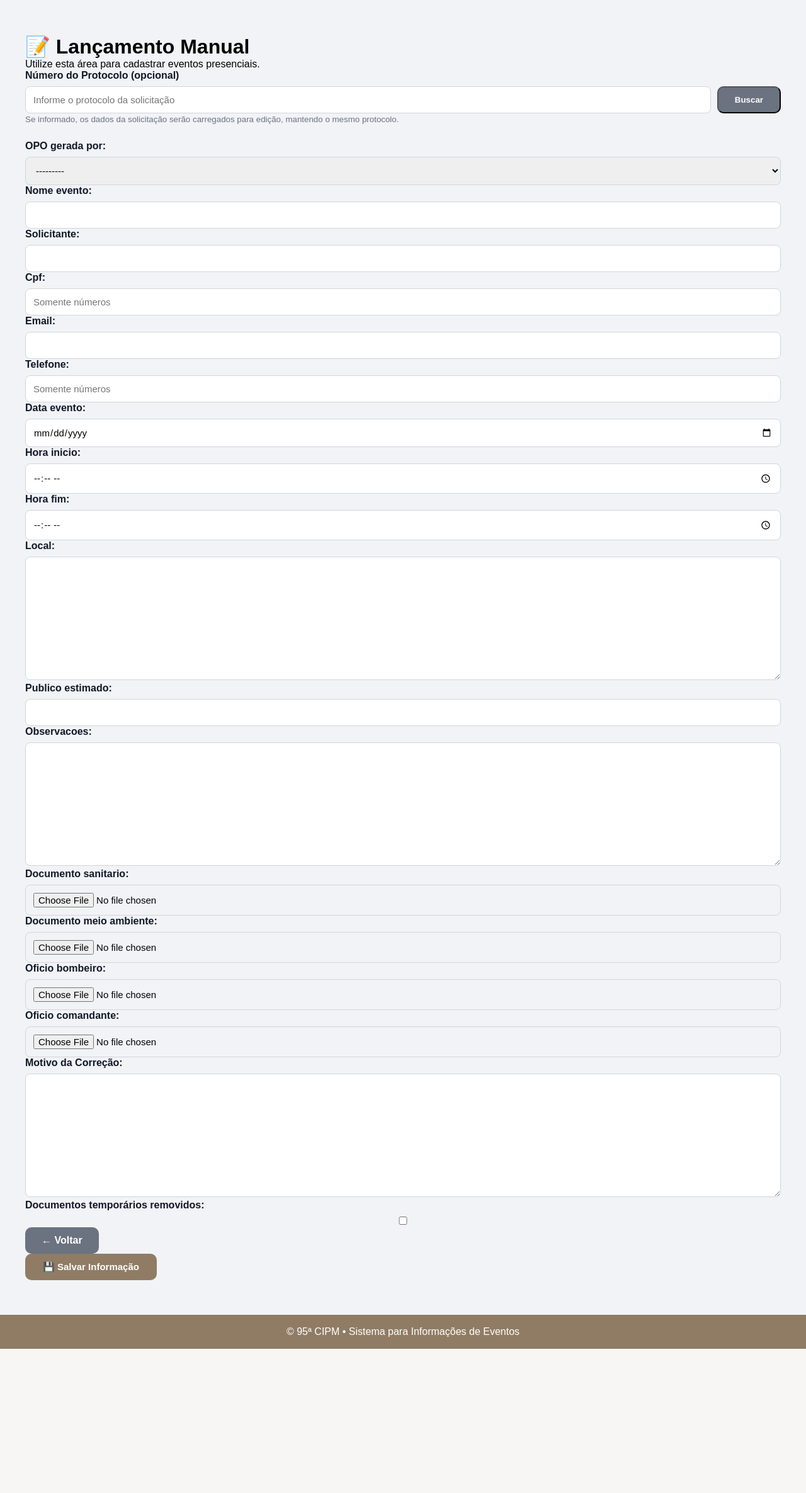
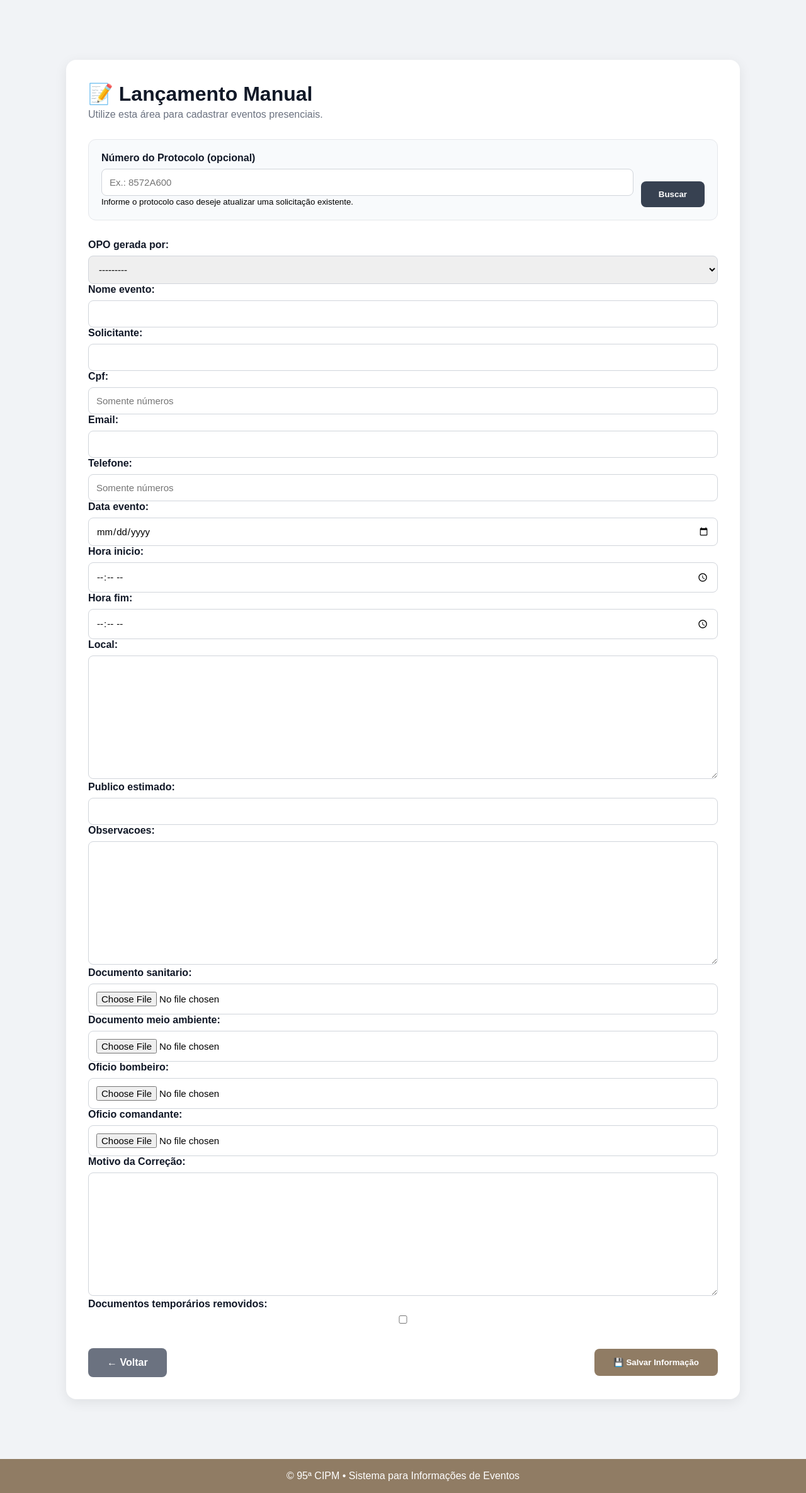
Before and after one commit to Lvieira82/siev95.3, a Django app: page /gestao/lancamento-manual/ in a window 1280 px wide. Shown: the part 74-2445 px from the top of the page at 63% size. Before the commit the page ends 2216 px from the top, so only its background shows below. Run offline with Django 5.2, Linux system fonts and the light colour scheme; a user stored in the database is signed in; data comes from the database, SQL or seed files in the repository.

Commit message:
Update lancamento_manual.html

```diff
--- a/templates/gestao/lancamento_manual.html
+++ b/templates/gestao/lancamento_manual.html
@@ -5,45 +5,46 @@
 
 <style>
 
-.form-card{
+.container-formulario{
+    max-width:1100px;
+    margin:40px auto;
+    padding:0 15px;
+}
+
+.card-formulario{
     background:#fff;
-    max-width:1100px;
-    margin:auto;
-    padding:40px;
-    border-radius:15px;
+    border-radius:16px;
+    padding:35px;
     box-shadow:0 5px 20px rgba(0,0,0,.08);
 }
 
-.form-title{
+h1{
+    margin-bottom:5px;
     color:#111827;
-    margin-bottom:30px;
-    text-align:center;
-}
-.btn-voltar{
-    display:inline-block;
-    padding:12px 26px;
-    background:#6b7280;
-    color:#fff;
-    border-radius:10px;
-    text-decoration:none;
-    font-weight:600;
-    transition:.25s;    }
-
-.btn-voltar:hover{
-    background:#4b5563;
-    transform:translateY(-2px);
 }
 
-.grid{
-    display:grid;
-    grid-template-columns:1fr 1fr;
-    gap:20px;
+.subtitulo{
+    color:#6b7280;
+    margin-bottom:30px;
 }
 
-.full{
-    grid-column:1 / -1;
+.busca-card{
+    background:#f8fafc;
+    border:1px solid #e5e7eb;
+    border-radius:12px;
+    padding:20px;
+    margin-bottom:30px;
 }
 
+.busca-grid{
+    display:flex;
+    gap:12px;
+    align-items:end;
+}
+
+.busca-grid div{
+    flex:1;
+}
 
 label{
     display:block;
@@ -53,56 +54,31 @@ label{
 }
 
 input,
-textarea,
-select{
+select,
+textarea{
+
     width:100%;
     padding:12px;
     border:1px solid #d1d5db;
     border-radius:8px;
     font-size:15px;
-}
-.protocolo-card{
-
-    margin-bottom:30px;
+    box-sizing:border-box;
 
 }
 
-.protocolo-card label{
-
-    display:block;
-    font-weight:700;
-    margin-bottom:8px;
-
-}
-
-.protocolo-card span{
-
-    font-weight:400;
-    color:#6b7280;
-
-}
-
-.protocolo-card input{
-
-    width:100%;
-    padding:14px;
-    border:1px solid #d1d5db;
-    border-radius:10px;
-    font-size:15px;
-
+textarea{
+    min-height:120px;
 }
 
 .btn-buscar{
 
-    margin-top:12px;
-    width:100%;
-    background:#111827;
+    background:#374151;
     color:#fff;
     border:none;
-    padding:14px;
-    border-radius:10px;
-    font-weight:600;
+    padding:13px 28px;
+    border-radius:8px;
     cursor:pointer;
+    font-weight:bold;
 
 }
 
@@ -112,204 +88,109 @@ select{
 
 }
 
-.protocolo-card small{
+.btn-salvar{
 
-    display:block;
-    margin-top:10px;
-    color:#6b7280;
+    background:#907C64;
+    color:#fff;
+    border:none;
+    padding:14px 30px;
+    border-radius:8px;
+    cursor:pointer;
+    font-weight:bold;
 
 }
 
-@media(min-width:768px){
+.btn-salvar:hover{
 
-    .protocolo-card{
-
-        display:grid;
-        grid-template-columns:1fr 220px;
-        gap:15px;
-        align-items:end;
+    background:#7c694f;
 
 }
 
-    .protocolo-card label,
-    .protocolo-card small{
+.btn-voltar{
 
-        grid-column:1 / -1;
+    display:inline-block;
+    text-decoration:none;
+    background:#6b7280;
+    color:#fff;
+    padding:14px 30px;
+    border-radius:8px;
+    font-weight:bold;
+
+}
+
+.btn-voltar:hover{
+
+    background:#4b5563;
+
+}
+
+.acoes{
+
+    display:flex;
+    justify-content:space-between;
+    align-items:center;
+    margin-top:35px;
+
+}
+
+.alerta{
+
+    background:#fee2e2;
+    color:#991b1b;
+    padding:15px;
+    border-radius:10px;
+    margin-bottom:20px;
+
+}
+
+.info{
+
+    background:#ecfdf5;
+    color:#065f46;
+    padding:15px;
+    border-radius:10px;
+    margin-bottom:20px;
+
+}
+
+@media(max-width:768px){
+
+    .card-formulario{
+
+        padding:20px;
+
+    }
+
+    .busca-grid{
+
+        flex-direction:column;
 
     }
 
     .btn-buscar{
 
-        margin-top:0;
+        width:100%;
 
     }
 
-}
-textarea{
-    min-height:120px;
-}
-.acoes-formulario{
-    display:flex;
-    justify-content:space-between;
-    align-items:center;
-    margin-top:35px;
-}
+    .acoes{
 
-.btn-voltar{
-    display:inline-block;
-    padding:12px 26px;
-    background:#6b7280;
-    color:#fff;
-    border-radius:10px;
-    text-decoration:none;
-    font-weight:600;
-    transition:.25s;
-}
-
-.btn-voltar:hover{
-    background:#4b5563;
-    transform:translateY(-2px);
-}
-
-.btn-salvar{
-    padding:12px 28px;
-    background:#907C64;
-    color:#fff;
-    border:none;
-    border-radius:10px;
-    font-size:15px;
-    font-weight:600;
-    cursor:pointer;
-    transition:.25s;
-}
-
-.btn-salvar:hover{
-    background:#7d6a54;
-    transform:translateY(-2px);
-}
-.upload-box{
-    border:2px dashed #cbd5e1;
-    padding:20px;
-    border-radius:10px;
-    background:#f8fafc;
-}
-
-.btn-area{
-    margin-top:30px;
-    display:flex;
+        flex-direction:column-reverse;
         gap:15px;
-    justify-content:center;
-    flex-wrap:wrap;
-}
-
-.btn-submit{
-    background:#111827;
-    color:white;
-    border:none;
-    padding:15px 35px;
-    border-radius:10px;
-    cursor:pointer;
-    font-weight:bold;
-}
-
-.btn-submit:hover{
-    background:#111827;
-}
-
-.btn-back{
-    background:#6b7280;
-    color:white;
-    text-decoration:none;
-    padding:15px 35px;
-    border-radius:10px;
-    font-weight:bold;
-}
-
-.erro{
-    background:#fee2e2;
-    color:#991b1b;
-    padding:15px;
-    border-radius:10px;
-    margin-bottom:25px;
-}
-
-/* NOVO BLOCO LEGAL */
-
-.termos-lei{
-    background:#f8fbff;
-    border:1px solid #111827;
-    border-left:6px solid #111827;
-    padding:18px 22px;
-    border-radius:10px;
-    margin-bottom:30px;
-    color:#1f2937;
-    line-height:1.6;
-}
-
-.termos-lei h3{
-    color:#111827;
-    margin-bottom:10px;
-}
-
-.termos-lei p{
-    margin-bottom:10px;
-}
-
-.aceite-termos{
-    display:flex;
-    align-items:flex-start;
-    gap:10px;
-    margin-top:15px;
-    font-weight:bold;
-}
-
-.aceite-termos input{
-    width:auto;
-    margin-top:4px;
-}
-
-#areaFormulario{
-    opacity:.45;
-    pointer-events:none;
-    transition:.3s;
-}
-.protocolo-box{
-    display:flex;
-    gap:12px;
-    align-items:flex-end;
-}
-
-@media(max-width:768px){
-
-    .protocolo-box{
-
-        flex-direction:column;
-        align-items:stretch;
 
     }
 
-    .protocolo-box button{
+    .btn-voltar,
+    .btn-salvar{
 
         width:100%;
+        text-align:center;
 
     }
 
 }
 
-@media(max-width:768px){
-
-    .grid{
-        grid-template-columns:1fr;
-    }
-
-    .form-card{
-        padding:20px;
-    }
-
-}
-
 </style>
-
 
 <div class="container-formulario">
 
@@ -320,35 +201,51 @@ textarea{
 <p class="subtitulo">
 Utilize esta área para cadastrar eventos presenciais.
 </p>
-        {% if form.errors %}
-        <div style="background:#fee2e2;color:#991b1b;padding:15px;border-radius:10px;margin-bottom:20px;">
-            <strong>Corrija os erros:</strong>
-            {{ form.errors }}
+
+{% if messages %}
+    {% for message in messages %}
+        <div class="alerta">
+            {{ message }}
+        </div>
+    {% endfor %}
+{% endif %}
+
+{% if solicitacao_original %}
+<div class="info">
+Protocolo localizado:
+<strong>{{ solicitacao_original.protocolo }}</strong>
+<br>
+Os dados foram carregados e serão atualizados mantendo o mesmo protocolo.
 </div>
 {% endif %}
 
-        <form method="post" enctype="multipart/form-data">
+<!-- BUSCA DO PROTOCOLO -->
 
-            {% csrf_token %}
+<form method="get">
 
-                <div style="margin-bottom:25px;">
+<div class="busca-card">
 
-                    <label>
-                        <strong>Número do Protocolo (opcional)</strong>
-                    </label>
+<label>Número do Protocolo (opcional)</label>
 
-                    <div style="display:flex;gap:10px;">
+<div class="busca-grid">
+
+<div>
 
 <input
 type="text"
 name="protocolo_origem"
 value="{{ protocolo_origem }}"
-                            placeholder="Informe o protocolo da solicitação">
+placeholder="Ex.: 8572A600">
+
+<small>
+Informe o protocolo caso deseje atualizar uma solicitação existente.
+</small>
+
+</div>
 
 <button
 type="submit"
-                            formmethod="get"
-                            class="btn-voltar">
+class="btn-buscar">
 
 Buscar
 
@@ -356,24 +253,34 @@ textarea{
 
 </div>
 
-                    <small style="color:#6b7280;">
+</div>
 
-                        Se informado, os dados da solicitação serão carregados para edição,
-                        mantendo o mesmo protocolo.
+</form>
 
-                    </small>
+<!-- FORMULÁRIO -->
 
-                </div>
+<form method="post" enctype="multipart/form-data">
+
+{% csrf_token %}
 
 {{ form.as_p }}
 
 <div class="acoes">
-                <a href="{% url 'painel_gestao' %}" class="btn-voltar">
+
+<a
+href="{% url 'painel_gestao' %}"
+class="btn-voltar">
+
 ← Voltar
+
 </a>
-            </div>
-                <button type="submit" class="btn-salvar">
+
+<button
+type="submit"
+class="btn-salvar">
+
 💾 Salvar Informação
+
 </button>
 
 </div>
```
Lines whose indentation alone changed are shown as unchanged.
